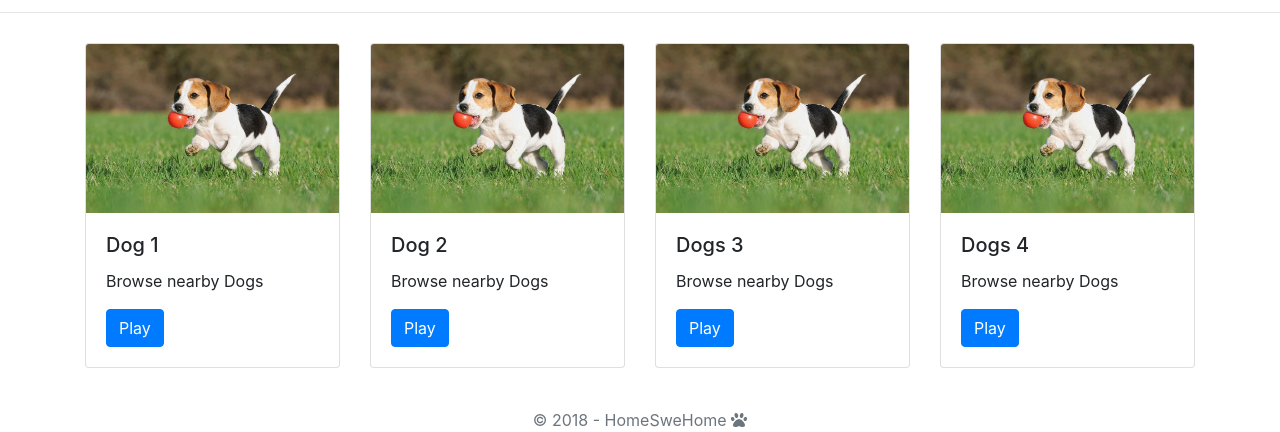
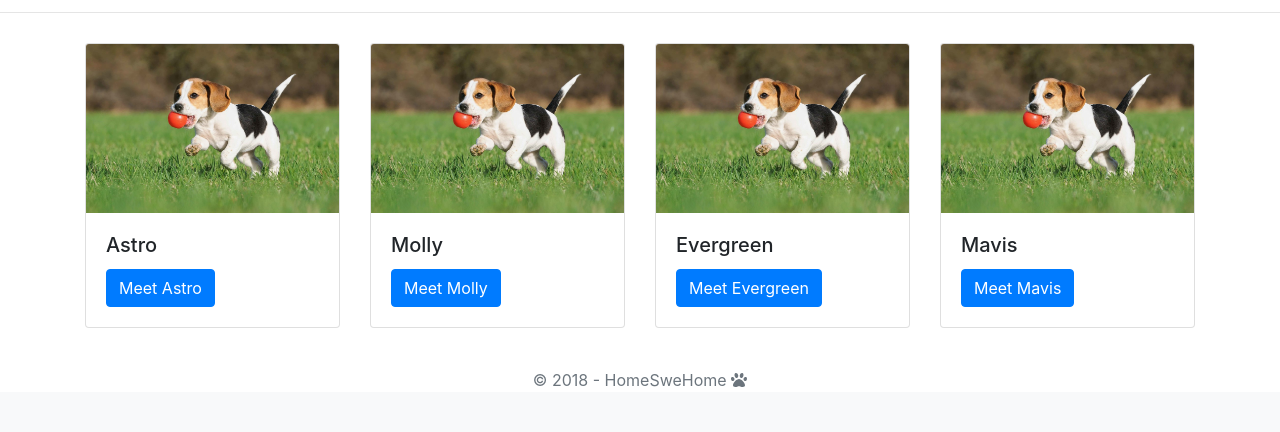
Before and after one commit to TimCoding/HomeSweHome, a Python web app: template server/templates/dog_models.html in a window 1280 px wide. Shown: the part 490-922 px from the top of the page. After the commit the page ends 877 px from the top, so only its background shows below. Run offline with Jinja, Linux system fonts and the light colour scheme; the template is opened without the code that fills it, so the values that code supplies are empty; some libraries are stand-ins or nearby versions.

Commit message:
updated cards for specific dogs

```diff
--- a/server/templates/dog_models.html
+++ b/server/templates/dog_models.html
@@ -27,9 +27,9 @@
 			<div class="card">
 	      <img class="card-img-top" src="/dog2.jpg" alt="Card image cap">
 	      <div class="card-body">
-	        <h5 class="card-title">Dog 1</h5>
-	        <p class="card-text">Browse nearby Dogs</p>
-	        <a href="/dog_details/0" class="btn btn-primary">Play</a>
+	        <h5 class="card-title">Astro</h5>
+	        <!-- <p class="card-text">Learn more about Astro</p> -->
+	        <a href="/dog_details/0" class="btn btn-primary">Meet Astro</a>
 	      </div>
 	    </div>
 		</div>
@@ -37,9 +37,9 @@
 			<div class="card">
 	      <img class="card-img-top" src="/dog2.jpg" alt="Card image cap">
 	      <div class="card-body">
-	        <h5 class="card-title">Dog 2</h5>
-	        <p class="card-text">Browse nearby Dogs</p>
-	        <a href="/dog_details/10" class="btn btn-primary">Play</a>
+	        <h5 class="card-title">Molly</h5>
+	        <!-- <p class="card-text">Learn more about Molly</p> -->
+	        <a href="/dog_details/10" class="btn btn-primary">Meet Molly</a>
 	      </div>
 	    </div>
 		</div>
@@ -47,9 +47,9 @@
 			<div class="card">
 	      <img class="card-img-top" src="/dog2.jpg" alt="Card image cap">
 	      <div class="card-body">
-	        <h5 class="card-title">Dogs 3</h5>
-	        <p class="card-text">Browse nearby Dogs</p>
-	        <a href="/dog_details/14" class="btn btn-primary">Play</a>
+	        <h5 class="card-title">Evergreen</h5>
+	        <!-- <p class="card-text">Learn more about Evergreen</p> -->
+	        <a href="/dog_details/14" class="btn btn-primary">Meet Evergreen</a>
 	      </div>
 	    </div>
 		</div>
@@ -57,9 +57,9 @@
 			<div class="card">
 	      <img class="card-img-top" src="/dog2.jpg" alt="Card image cap">
 	      <div class="card-body">
-	        <h5 class="card-title">Dogs 4</h5>
-	        <p class="card-text">Browse nearby Dogs</p>
-	        <a href="/dog_details/15" class="btn btn-primary">Play</a>
+	        <h5 class="card-title">Mavis</h5>
+	        <!-- <p class="card-text">Learn more about Mavis</p> -->
+	        <a href="/dog_details/15" class="btn btn-primary">Meet Mavis</a>
 	      </div>
 	    </div>
 		</div>
```
